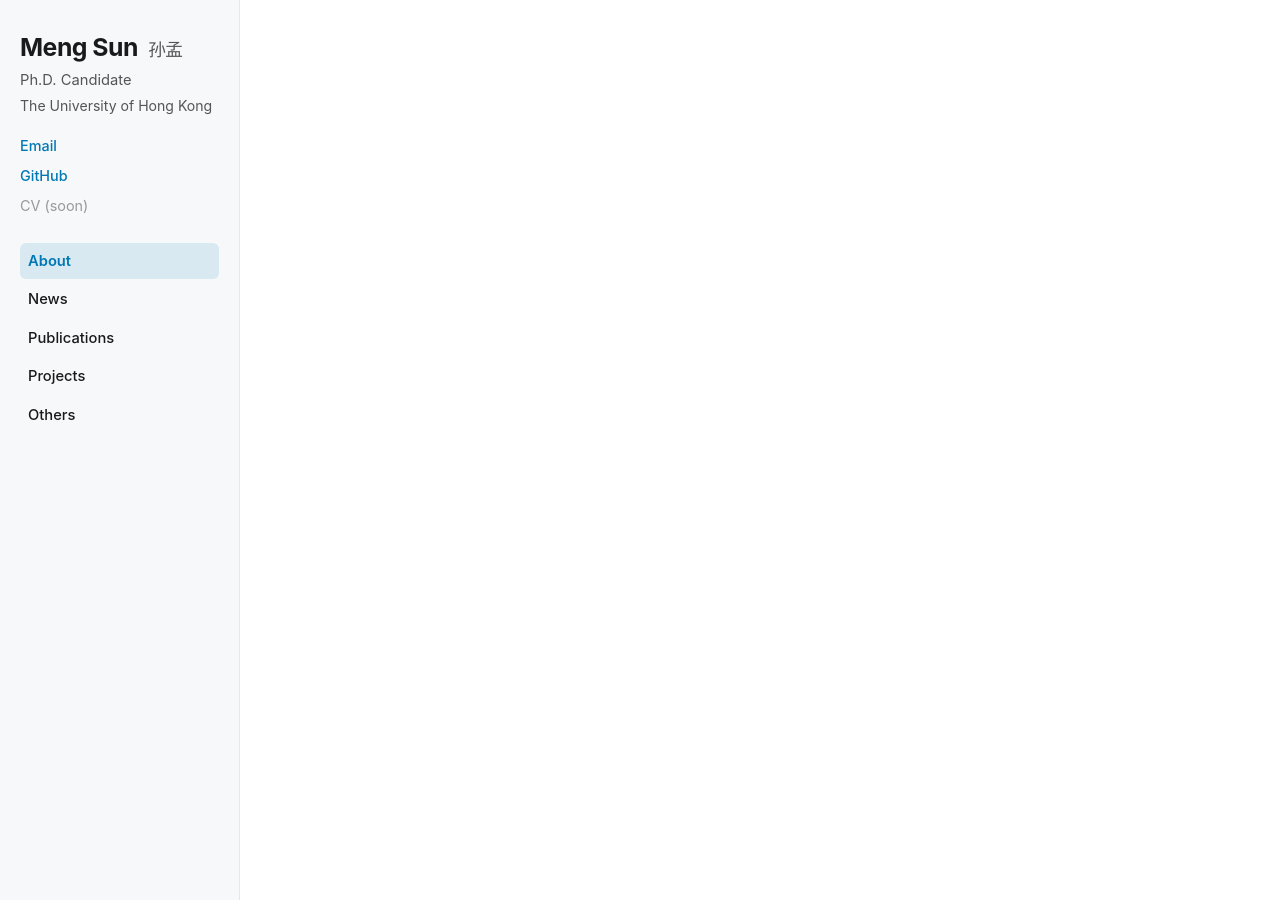
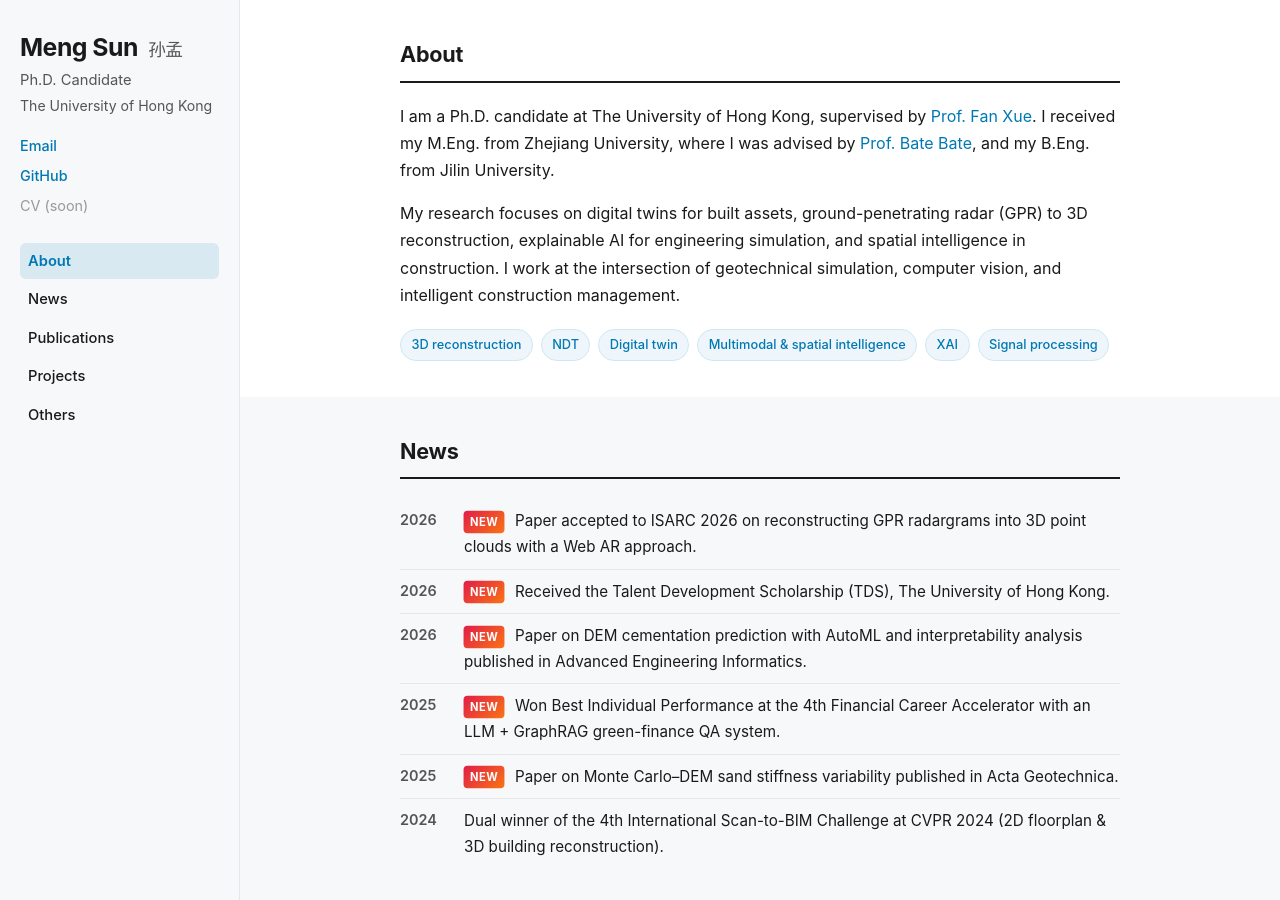
Before and after one commit to quenfly/quenfly.github.io, a Jekyll site: the page built from index.md, in a window 1280 px wide and 900 px high. Built offline with Jekyll 4.4.1, drawn with Linux system fonts in a browser that asks for light colours.

Commit message:
Fix desktop sidebar grid so main content is not crushed
Wrap page body in .academic-content and explicitly place sidebar
and content in grid columns 1 and 2. Previously #top and main were
separate grid children, so main wrapped under the sidebar into a
one-letter-wide first column on desktop.

Co-authored-by: Simon Sun <quenfly@users.noreply.github.com>

```diff
--- a/_includes/academic/nav.html
+++ b/_includes/academic/nav.html
@@ -57,4 +57,3 @@
     </nav>
   </div>
 </header>
-<div id="top"></div>
--- a/_layouts/academic.html
+++ b/_layouts/academic.html
@@ -4,14 +4,16 @@
 <body>
   <div class="academic-shell">
     {% include academic/nav.html %}
+    <div class="academic-content" id="top">
       <main class="academic-main">
         {% include academic/about.html %}
         {% include academic/news.html %}
         {% include academic/publications.html %}
         {% include academic/projects.html %}
         {% include academic/others.html %}
+      </main>
       {% include academic/footer.html %}
-    </main>
+    </div>
   </div>
   <script src="{{ '/assets/js/academic.js' | relative_url }}"></script>
 </body>
--- a/assets/css/academic.scss
+++ b/assets/css/academic.scss
@@ -54,6 +54,11 @@ a {
 // ========== Shell / Sidebar (desktop) ==========
 .academic-shell {
   display: block;
+}
+
+.academic-content {
+  min-width: 0;
+  width: 100%;
 }
 
 .academic-sidebar {
@@ -135,9 +140,14 @@ body.is-scrolled .academic-nav-mobile {
     display: grid;
     grid-template-columns: $sidebar-width minmax(0, 1fr);
     min-height: 100vh;
+    align-items: start;
   }
 
+  // Explicit placement: only two visible children on desktop
+  // (mobile header is display:none and removed from grid flow)
   .academic-sidebar {
+    grid-column: 1;
+    grid-row: 1;
     display: block;
     position: sticky;
     top: 0;
@@ -146,6 +156,12 @@ body.is-scrolled .academic-nav-mobile {
     border-right: 1px solid $border-color;
     background: $bg-alt;
     overflow-y: auto;
+  }
+
+  .academic-content {
+    grid-column: 2;
+    grid-row: 1;
+    min-width: 0;
   }
 
   .academic-sidebar-inner {
```
Lines whose indentation alone changed are shown as unchanged.
